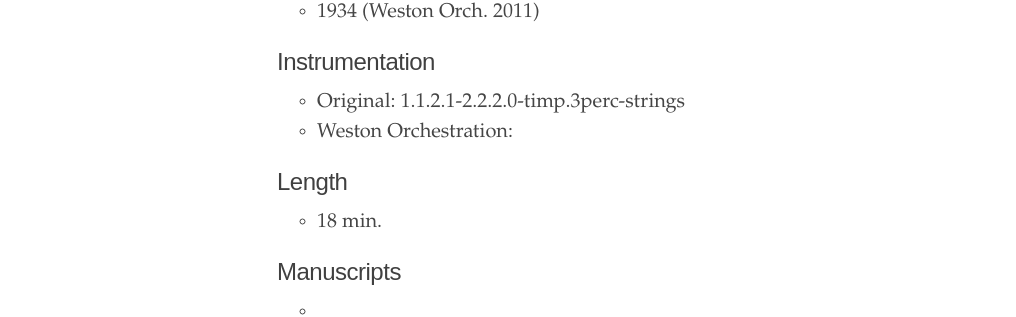
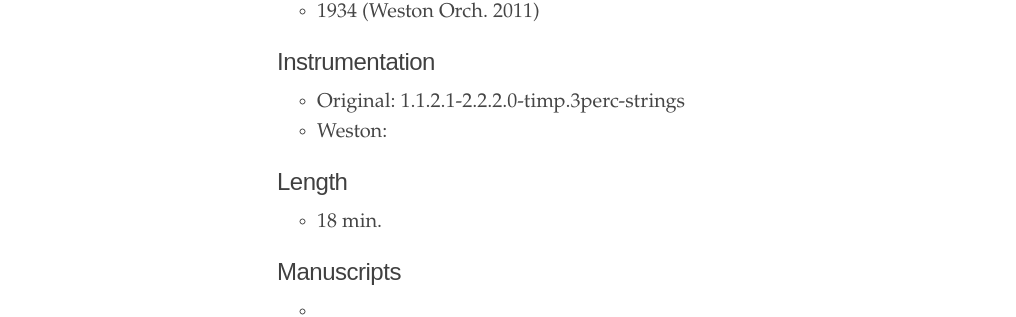
Before and after one commit to dwshadle/florence-price-catalog, a Jekyll site: the page built from _texts/price-piano_concerto_no1.md, in a window 1280 px wide. Shown: the part 385-702 px from the top of the page, without its empty margins (3-1019 px from the left). Built offline with Jekyll 4.4.1, drawn with Linux system fonts in a browser that asks for light colours.

Commit message:
Update price-piano_concerto_no1.md

```diff
--- a/_texts/price-piano_concerto_no1.md
+++ b/_texts/price-piano_concerto_no1.md
@@ -16,7 +16,7 @@ permalink: /price-piano-concerto-no1/
 
 ## Instrumentation
 - Original: 1.1.2.1-2.2.2.0-timp.3perc-strings
-- Weston Orchestration:
+- Weston:
 
 ## Length
 - 18 min.
```
Also changed, not shown: other parts of _texts/price-piano_concerto_no1.md (+1 -1 lines).
